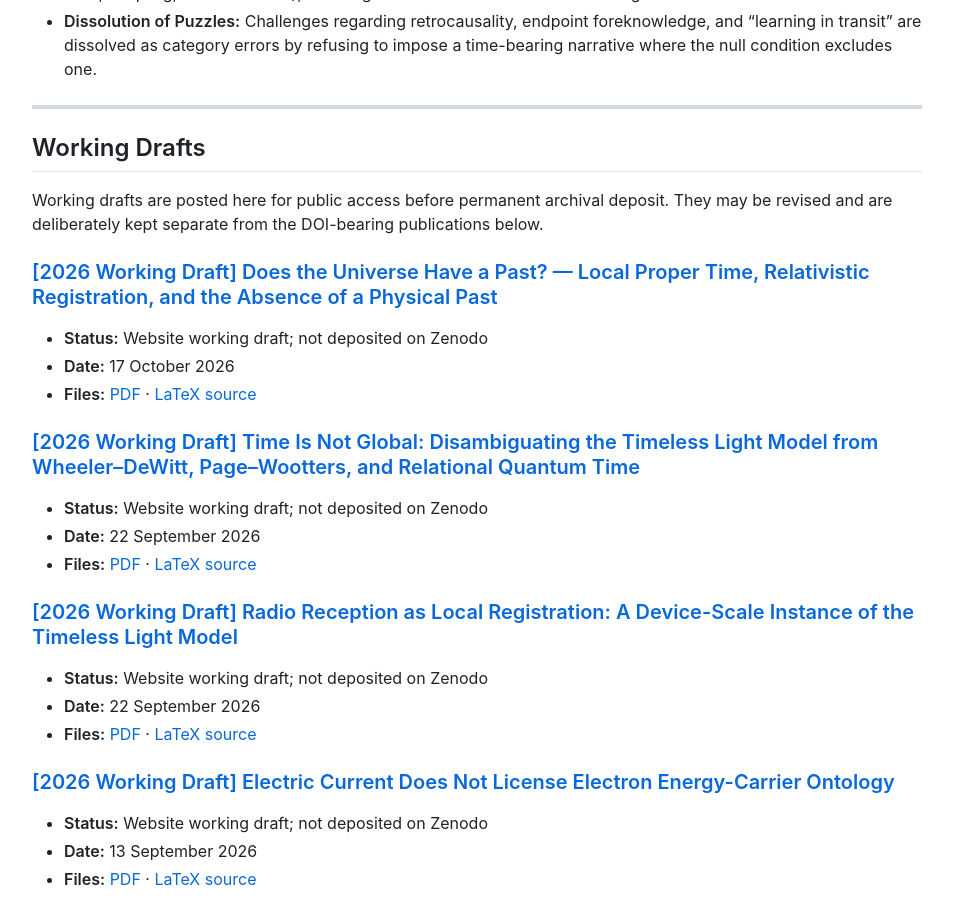
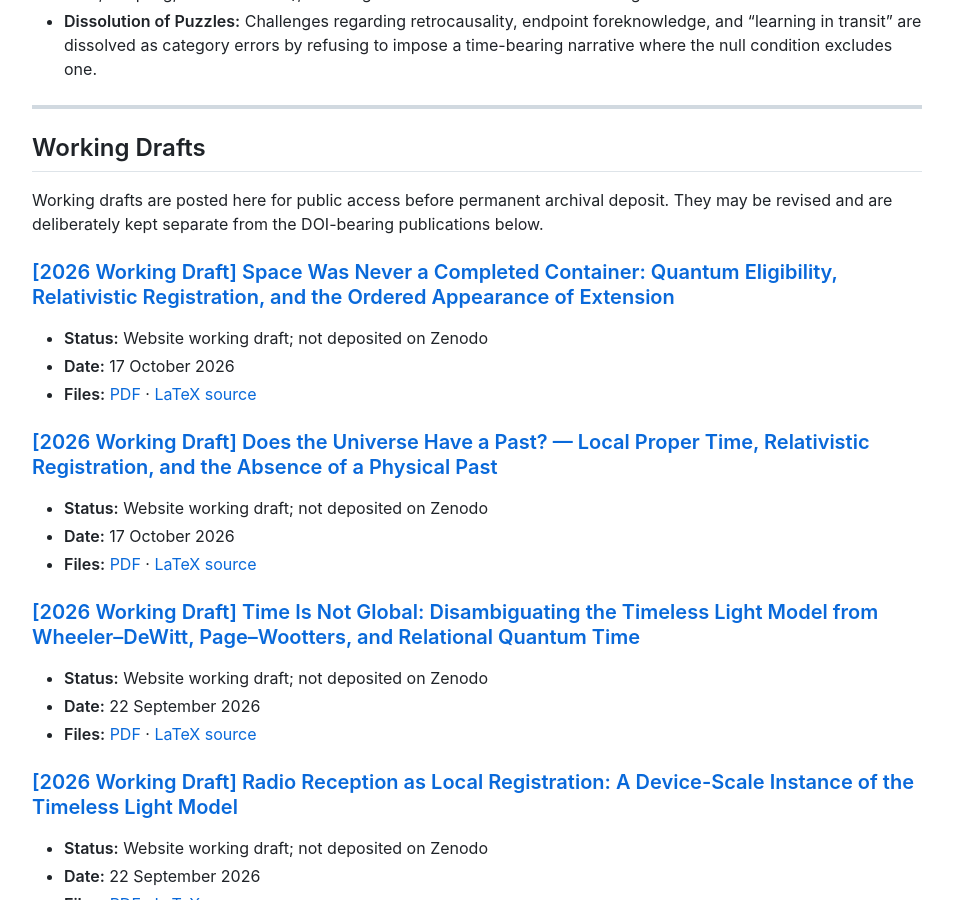
Before and after one commit to DeepSparkAi/JohnCWMcKinleyArchive, a Jekyll site: the page built from index.md, in a window 1280 px wide and 900 px high, scrolled down 2172 px. Shown: the whole window, without its empty margins (163-1116 px from the left). Built offline with Jekyll 4.4.1, drawn with Linux system fonts in a browser that asks for light colours; nearby versions of some CDN libraries.

Commit message:
List Space Was Never a Completed Container among October working drafts

```diff
--- a/index.md
+++ b/index.md
@@ -70,6 +70,11 @@ The TLM is an interpretive framework that treats the null status of the photon a
 ## Working Drafts
 
 Working drafts are posted here for public access before permanent archival deposit. They may be revised and are deliberately kept separate from the DOI-bearing publications below.
+
+### [\[2026 Working Draft\] Space Was Never a Completed Container: Quantum Eligibility, Relativistic Registration, and the Ordered Appearance of Extension](/papers/space-was-never-a-completed-container/)
+* **Status:** Website working draft; not deposited on Zenodo
+* **Date:** 17 October 2026
+* **Files:** [PDF](/assets/papers/space-was-never-a-completed-container-working-draft.pdf) · [LaTeX source](/assets/papers/space-was-never-a-completed-container-working-draft.tex)
 
 ### [\[2026 Working Draft\] Does the Universe Have a Past? — Local Proper Time, Relativistic Registration, and the Absence of a Physical Past](/papers/does-the-universe-have-a-past/)
 * **Status:** Website working draft; not deposited on Zenodo
```
